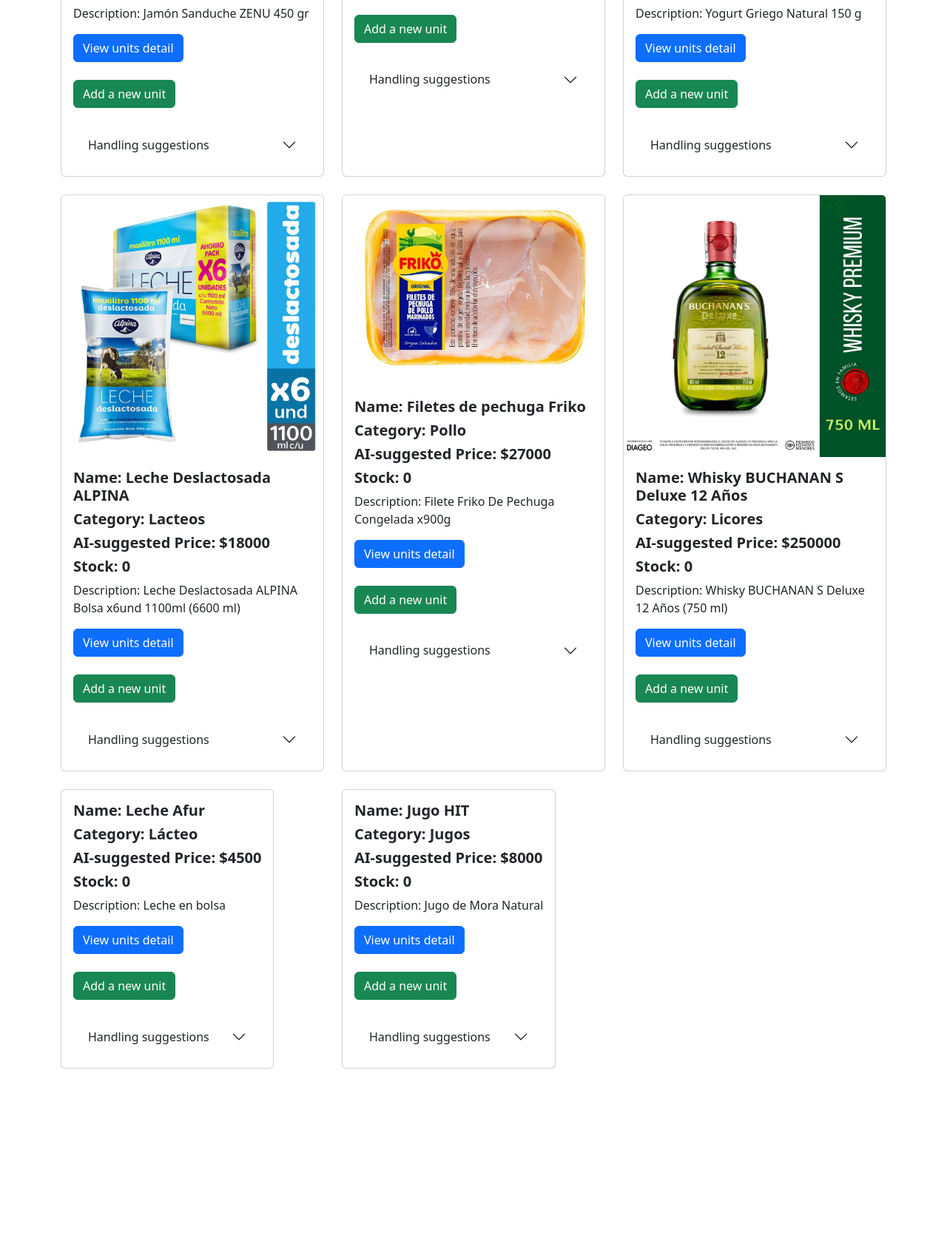
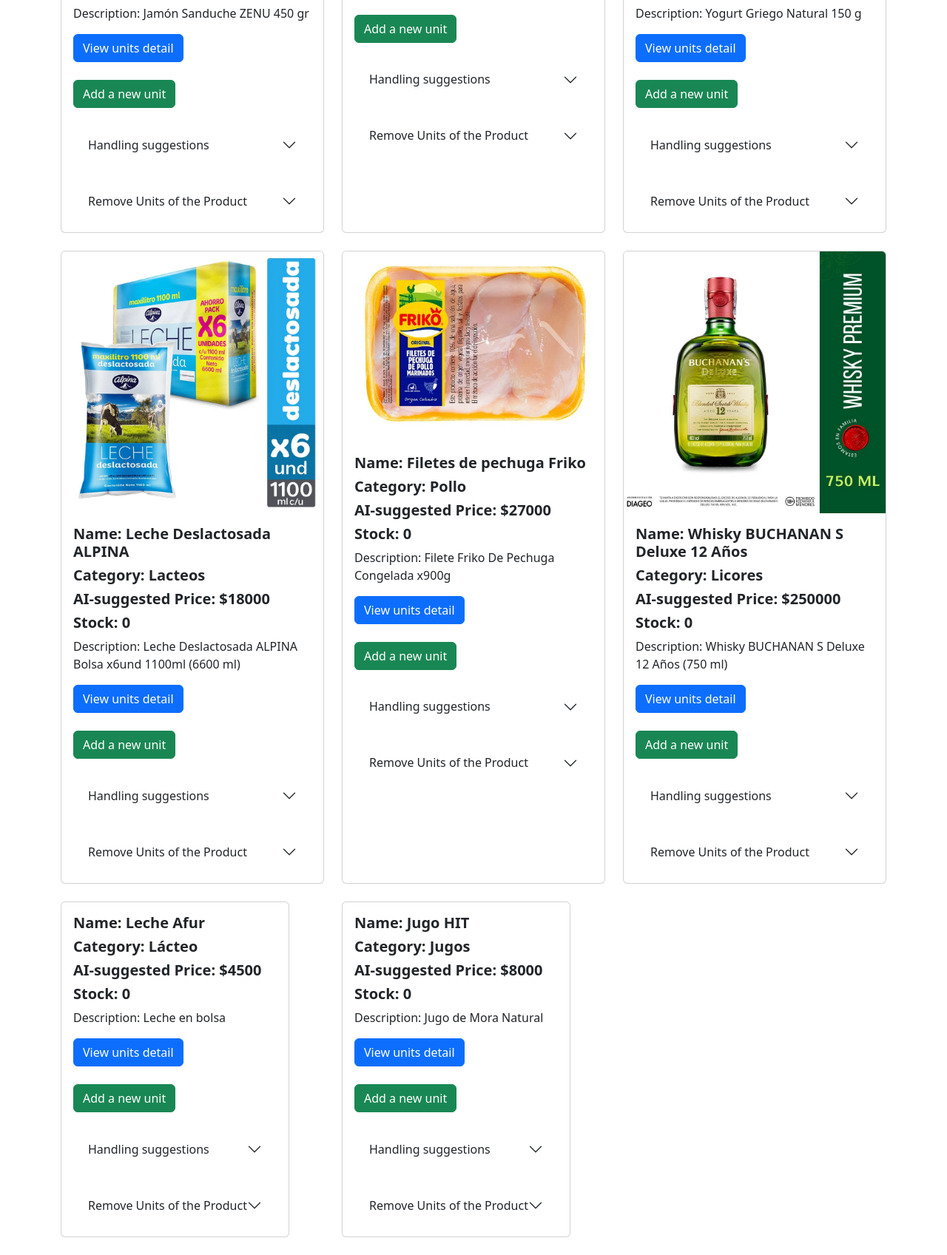
Before and after one commit to jjgomezv2/InvenTech-Analytics, a Django app: page / in a window 1280 px wide. Shown: the part 845-2542 px from the top of the page at 74% size. Before the commit the page ends 2290 px from the top, so only its background shows below. Run offline with Django 5.2, Linux system fonts and the light colour scheme; data comes from the database, SQL or seed files in the repository; both versions use the stored data as it was after the commit.

Commit message:
Se agrego el acordeon de eliminacion de producto en las tarjetas y dentro de la plantilla home.html, en views.py (nuevo  metodo) y en url

```diff
--- a/inventech/templates/home.html
+++ b/inventech/templates/home.html
@@ -74,6 +74,30 @@
                           </div>
                         </div>
                     </div>
+                    <br>
+                    <!-- Acordeón para eliminar unidades de producto -->
+                    <div class="accordion accordion-flush" id="deleteAccordion{{ forloop.counter }}">
+                        <div class="accordion-item">
+                            <h2 class="accordion-header" id="deleteHeading{{ forloop.counter }}">
+                                <button class="accordion-button collapsed" type="button" data-bs-toggle="collapse" data-bs-target="#deleteCollapse{{ forloop.counter }}" aria-expanded="false" aria-controls="deleteCollapse{{ forloop.counter }}">
+                                    Remove Units of the Product
+                                </button>
+                            </h2>
+                            <div id="deleteCollapse{{ forloop.counter }}" class="accordion-collapse collapse" data-bs-parent="#deleteAccordion{{ forloop.counter }}">
+                                <div class="accordion-body">
+                                    <!-- Formulario para eliminar unidades -->
+                                    <form method="POST" action="{% url 'delete_units' product.product_id %}">
+                                        {% csrf_token %}
+                                        <div class="mb-3">
+                                            <label for="unitsToDelete{{ forloop.counter }}" class="form-label">Number of Units to Delete:</label>
+                                            <input type="number" class="form-control" id="unitsToDelete{{ forloop.counter }}" name="units_to_delete" min="1" required>
+                                        </div>
+                                        <button type="submit" class="btn btn-danger">Delete Units</button>
+                                    </form>
+                                </div>
+                            </div>
+                        </div>
+                    </div>
                 </div>
             </div>
         </div>
--- a/inventech/views.py
+++ b/inventech/views.py
@@ -9,6 +9,38 @@ from openai import RateLimitError
 import markdown
 
 from .forms import ProductForm, UnitForm
+
+from django.db.models import F
+
+from django.db.models import F
+
+def delete_units(request, product_id):
+    product = get_object_or_404(Product, product_id=product_id)
+
+    if request.method == 'POST':
+        units_to_delete = int(request.POST.get('units_to_delete', 0))
+
+        # Filtra las unidades por el producto específico y ordena por la fecha de expiración ascendente
+        units = ProductUnit.objects.filter(product_id_foreign=product).order_by('unit_expirationDate')  # Orden por fecha de expiración
+
+        # Elimina las unidades más antiguas según la cantidad indicada
+        units_deleted = 0
+        for unit in units:
+            if units_deleted < units_to_delete:
+                unit.delete()
+                units_deleted += 1
+            else:
+                break
+
+        # Actualizar el stock del producto después de eliminar las unidades
+        product.product_stock = F('product_stock') - units_deleted
+        product.save(update_fields=['product_stock'])
+
+        return redirect('home')
+
+    return HttpResponse("Invalid request method.", status=405)
+
+
 
 def create_product(request):
     if request.method == 'POST':
@@ -70,7 +102,6 @@ def suggest_price(product):
 
         suggestion = int(suggestion)
 
-        #print(suggestion)
         return suggestion
 
     except RateLimitError as e:
--- a/inventechanalytics/urls.py
+++ b/inventechanalytics/urls.py
@@ -27,6 +27,7 @@ urlpatterns = [
     path('UnitsDetail/<str:product_id>/', inventechViews.unitsDetail, name='UnitsDetail'),
     path('productCreation/', inventechViews.create_product, name='productCreation'),
     path('unitCreation/<str:product_id>/', inventechViews.create_unit, name='unitCreation'),
+    path('delete-units/<str:product_id>/', inventechViews.delete_units, name='delete_units'),
 ]
 
 urlpatterns += static(settings.MEDIA_URL, document_root = settings.MEDIA_ROOT)
```
Also changed, not shown: db.sqlite3.
